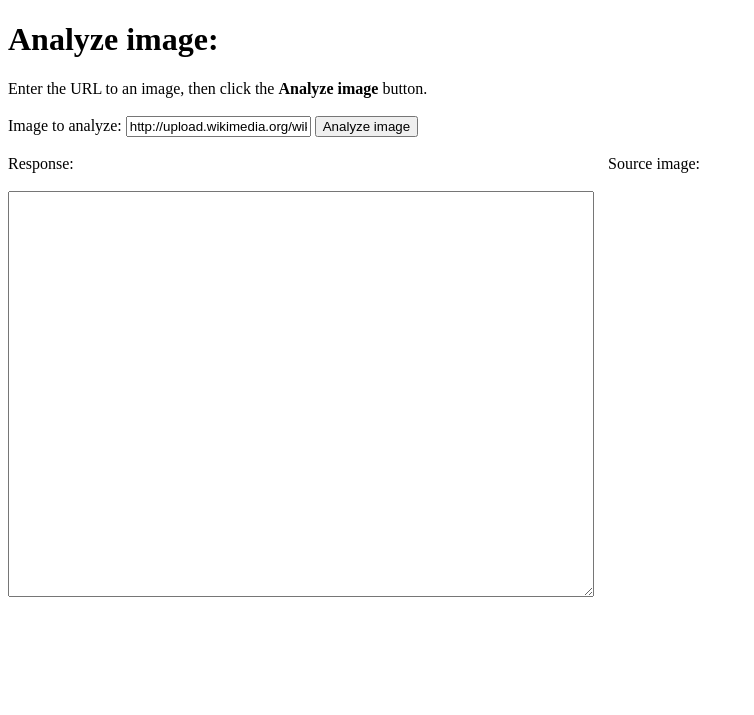
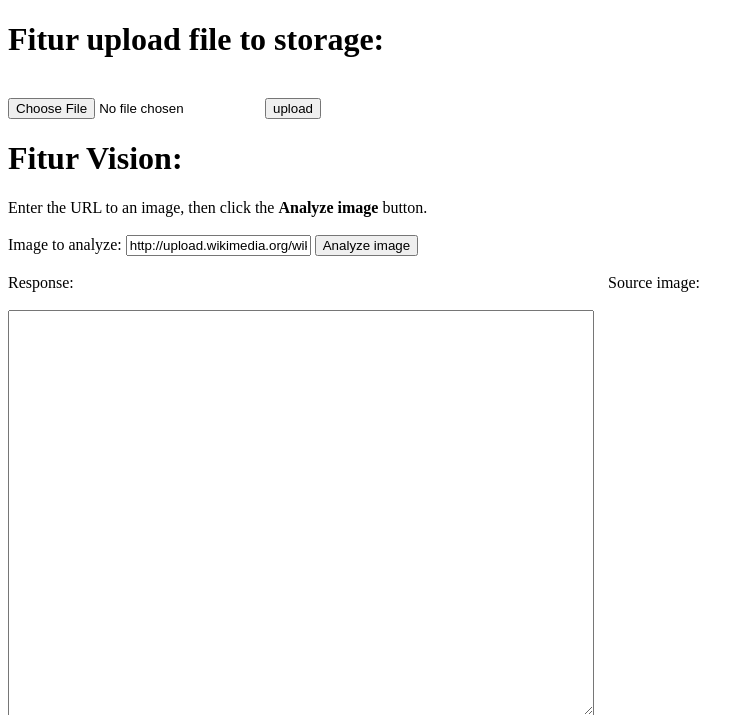
Before and after one commit to agamstawn/submission2-dicoding, a PHP site: page / in a window 1280 px wide. Shown: the top 715 px of the page, without its empty margins (0-754 px from the left). Run offline with PHP 8.4, Linux system fonts and the light colour scheme; some libraries are stand-ins or nearby versions.

Commit message:
vision 2

```diff
--- a/index.php
+++ b/index.php
@@ -1,11 +1,12 @@
 <!DOCTYPE html>
-<html>
+<html lang="en">
 <head>
+    <meta charset="UTF-8">
     <title>Submission 2 Dicoding</title>
-    <script src="http://ajax.googleapis.com/ajax/libs/jquery/1.9.0/jquery.min.js"></script>
+    <script src="https://ajax.googleapis.com/ajax/libs/jquery/1.9.0/jquery.min.js"></script>
+    <script src="jquery.min.js"></script>
 </head>
 <body>
-
 <script type="text/javascript">
     function processImage() {
         // **********************************************
@@ -70,7 +71,16 @@
     };
 </script>
 
-<h1>Analyze image:</h1>
+<h1>Fitur upload file to storage:</h1>
+<br />
+<form action="" method="post" enctype="multipart/form-data">
+    <input type="file" name="img" />
+    <button type="submit" name="btn-upload">upload</button>
+</form>
+<p>
+
+
+<h1>Fitur Vision:</h1>
 Enter the URL to an image, then click the <strong>Analyze image</strong> button.
 <br><br>
 Image to analyze:
@@ -91,5 +101,7 @@ Image to analyze:
         <img id="sourceImage" width="400" />
     </div>
 </div>
+
+
 </body>
 </html>
```
